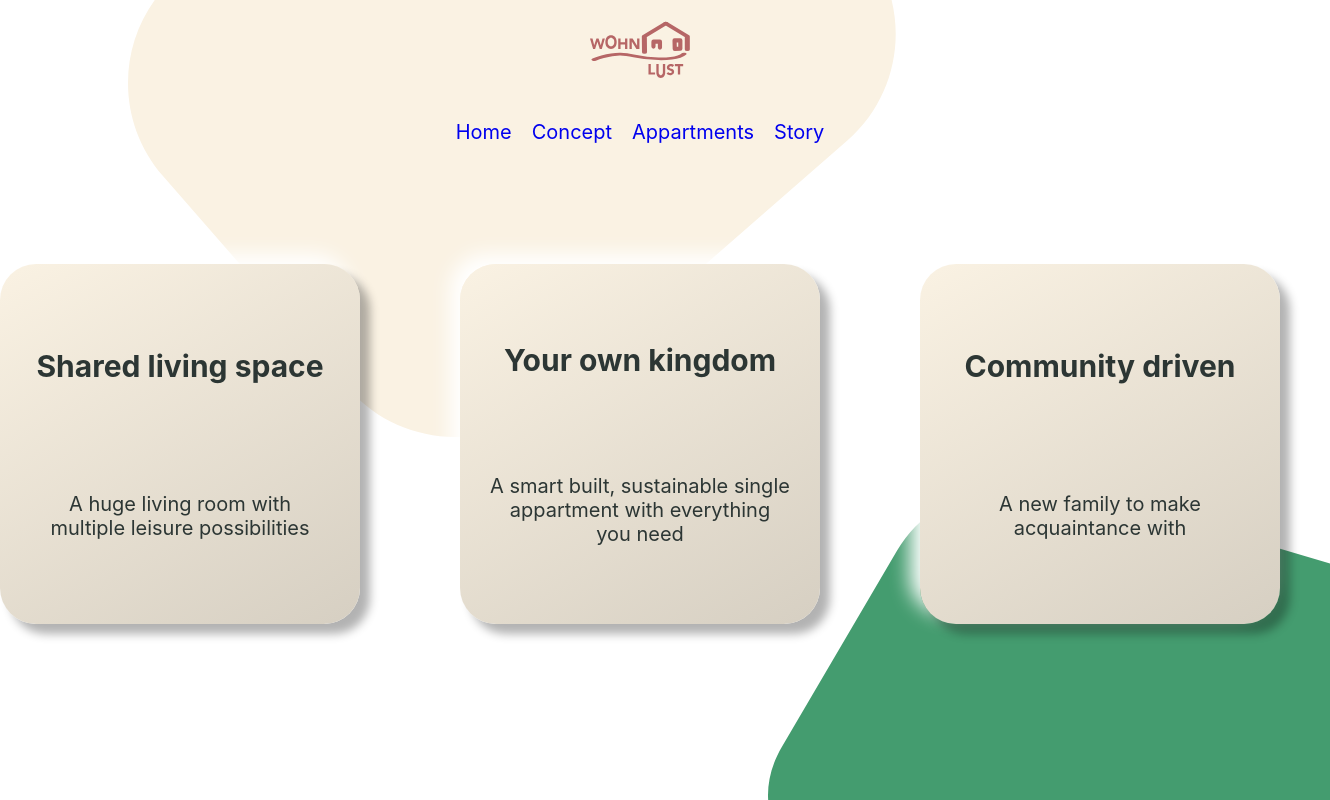
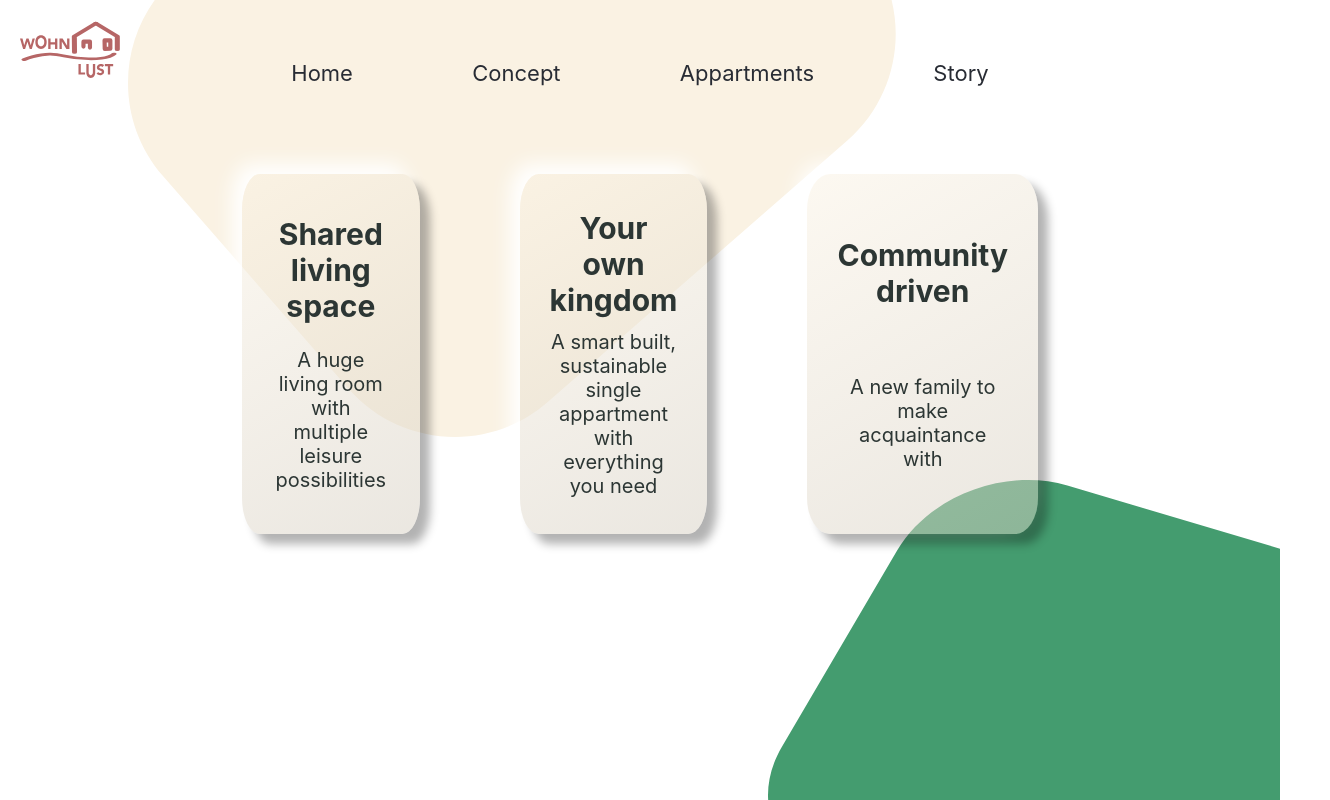
Before and after one commit to schwuchow/wohnlust, a React (Create React App) app: page /concept in a window 1280 px wide. Shown: the whole page, 1330 px wide, since content can reach past the window. Built offline with nearby package versions, Linux system fonts and the light colour scheme; no server answers.

Commit message:
use grid for app layout, added anim for navigation, added appartment svg

```diff
--- a/src/app/App.scss
+++ b/src/app/App.scss
@@ -2,13 +2,14 @@
   text-align: center;
   color: #282c34;
   font-size: 2rem;
-  display: flex;
-  flex-direction: column;
-  align-items: center;
+  display: grid;
+  grid-template-rows: 10% 20% 50% 1fr;
+  grid-template-columns: 1fr 70% 1fr;
+  grid-gap: 1rem;
 
   object {
     width: 10rem;
     height: 10rem;
-    float: left;
+    margin-left: 2rem;
   }
 }
--- a/src/common/card/Card.scss
+++ b/src/common/card/Card.scss
@@ -1,7 +1,7 @@
 .card {
     height: 30rem;
     width: 30rem;
-    background: linear-gradient(150deg,   #faf2e3,  #d6cfc2);
+    background: linear-gradient(150deg,   rgba(250, 242, 227, .5),  rgba(214, 207, 194, .5));
     float: left;
     margin: 0 5rem;
     padding: 3rem;
--- a/src/features/appartment/Appartment.js
+++ b/src/features/appartment/Appartment.js
@@ -1,5 +1,5 @@
 import React from 'react';
-import imgAppartment from '../../img/appartment.png';
+import imgAppartment from '../../img/appartment.svg';
 import './Appartment.scss';
 import { connect } from 'react-redux';
 
--- a/src/features/appartment/Appartment.scss
+++ b/src/features/appartment/Appartment.scss
@@ -1,4 +1,4 @@
 img {
-    width: 35%;
-    height: 35%;
+    width: 100%;
+    height: 100%;
 }
--- a/src/features/navigation/Navigation.js
+++ b/src/features/navigation/Navigation.js
@@ -2,25 +2,57 @@ import React from 'react';
 import { Link } from 'react-router-dom';
 import './Navigation.scss';
 
-const Navigation = () => {
+class Navigation extends React.Component {
+
+    constructor(props) {
+        super(props);
+
+        this.state = {highlightStyles: {}};
+    }
+
+    addHighlightTag = () => {
+        return (
+            <span style={this.state.highlightStyles} className="highlight"></span>
+        )
+    }
+
+    addHighlightAnim = (e) => {
+        // CONTINUE
+        // console.log(e);
+
+        const highlightStyles = {
+            width: `${e.currentTarget.offsetWidth}px`,
+            height: `${e.currentTarget.offsetHeight}px`,
+            top: `${e.currentTarget.offsetTop}px`,
+            left: `${e.currentTarget.offsetLeft}px`
+        }
+
+        this.setState({highlightStyles});
+
+    }
+
+    render() {
+
         return (
             <nav>
                 <ul>
-                <li>
+                    <li onMouseEnter={this.addHighlightAnim}>
                         <Link to="/">Home</Link>
                     </li>
-                <li>
+                    <li onMouseEnter={this.addHighlightAnim}>
                         <Link to="/concept">Concept</Link>
                     </li>
-                <li>
+                    <li onMouseEnter={this.addHighlightAnim}>
                         <Link to="/appartments">Appartments</Link>
                     </li>
-                <li>
+                    <li onMouseEnter={this.addHighlightAnim}>
                         <Link to="/story">Story</Link>
                     </li>
                 </ul>
+                {this.addHighlightTag()}
             </nav>
         );
+    }
 };
 
 export default Navigation;
--- a/src/features/navigation/Navigation.scss
+++ b/src/features/navigation/Navigation.scss
@@ -4,10 +4,24 @@ nav ul {
     justify-content: space-evenly;
 
     li {
-        padding: 2rem 1rem;
+        padding: 1rem;
+        margin: 5rem 1rem;
+        font-size: 1.1em;
 
         a {
+            color: inherit;
             text-decoration: none;
         }
     }
 }
+
+.highlight {
+    position: absolute;
+    transition: 1s;
+    display: block;
+    top: 0;
+    left: 0;
+    border-radius: 5%;
+    background-color: white;
+    z-index: -1;
+}
--- a/src/features/searchbar/SearchBar.scss
+++ b/src/features/searchbar/SearchBar.scss
@@ -1,8 +1,10 @@
+.searchbar {
+    display: flex;
+    justify-content: center;
+
     form {
 
-    // background-color: #000;
         display: flex;
-    align-items: stretch;
         height: 4rem;
 
         input[type=text] {
@@ -13,3 +15,4 @@ form {
             }
         }
     }
+}
--- a/src/layouts/Appartments.js
+++ b/src/layouts/Appartments.js
@@ -3,7 +3,7 @@ import Appartment from '../features/appartment/Appartment';
 
 const Appartments = () => {
     return (
-        <div>
+        <div className="layout">
             <Appartment />
         </div>
     );
--- a/src/layouts/Concept.js
+++ b/src/layouts/Concept.js
@@ -43,7 +43,7 @@ const Concept = () => {
     }
 
     return (
-        <div className="concept">
+        <div className="layout concept">
             {renderCards()}
         </div>
     );
--- a/src/layouts/Home.js
+++ b/src/layouts/Home.js
@@ -3,7 +3,7 @@ import SearchBar from '../features/searchbar/SearchBar';
 
 const Home = () => {
     return (
-        <div>
+        <div className="layout home">
             <div>Be part of a good <br/>way of living</div>
             <SearchBar/>
         </div>
--- a/src/layouts/Story.js
+++ b/src/layouts/Story.js
@@ -3,7 +3,7 @@ import Button from '../common/button/Button';
 
 const Story = () => {
     return (
-        <div className="story">
+        <div className="layout story">
             A long long time ago, there was an ordinary, likeable human, called xyz. <br/>
             XYZ was getting disillusioned from the housing market, dreaming of an affordable, decent space he/she can finally call "home". <br/>
             Neither did he/she feel comfortable in a tiny, single appartment with nobody around. <br/>
--- a/src/layouts/layouts.scss
+++ b/src/layouts/layouts.scss
@@ -1,3 +1,19 @@
+.layout {
+    grid-row: 2 / span 1;
+    grid-column: 2 / span 1;
+}
+
+.home {
+    display: flex;
+    flex-direction: column;
+    align-content: center;
+
+    div {
+        margin-top: 10%;
+        font-size: 5rem;
+    }
+}
+
 .concept {
     display: flex;
     justify-content: space-between;
```
Also changed, not shown: src/img/appartment.svg (added). Lines whose indentation alone changed are shown as unchanged.
